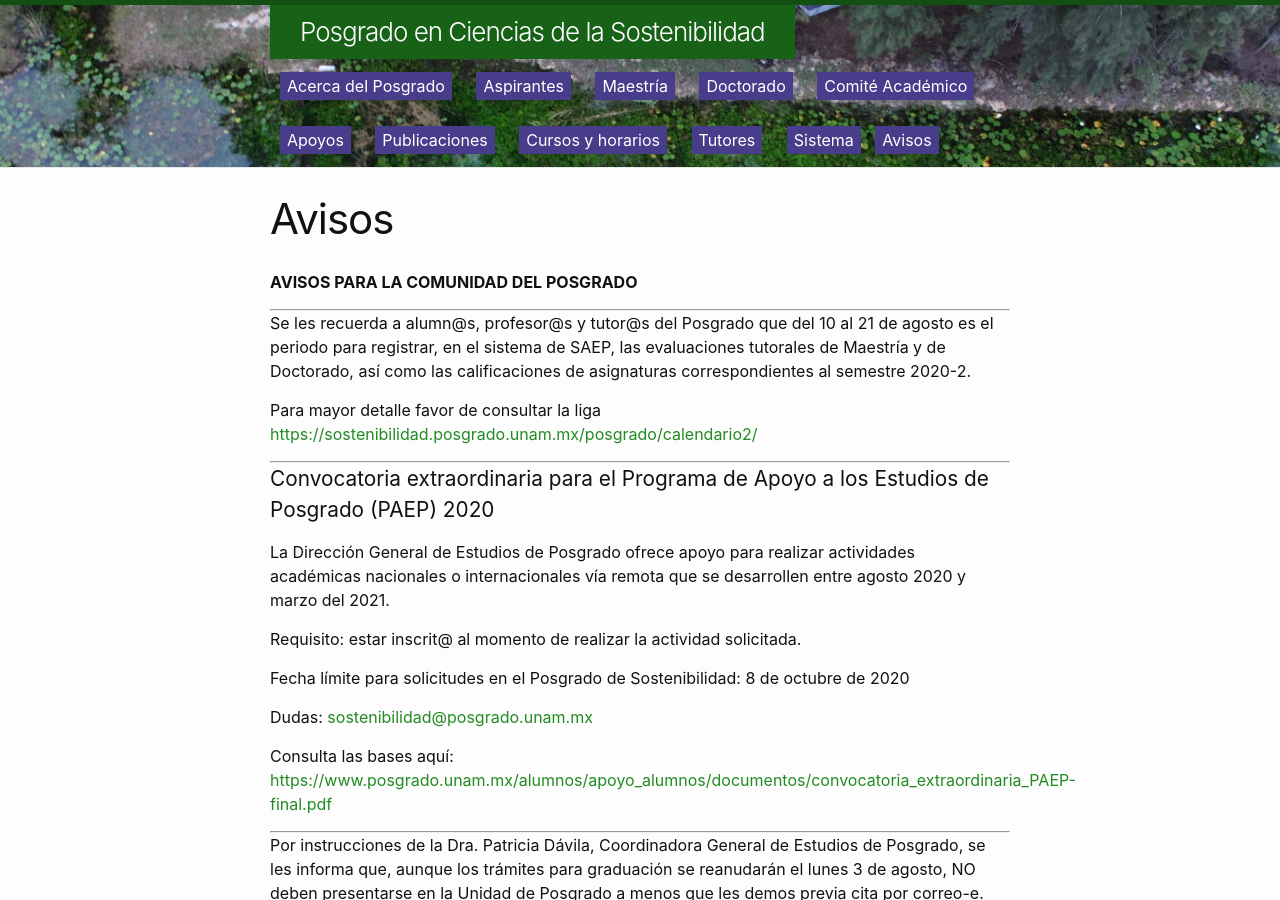
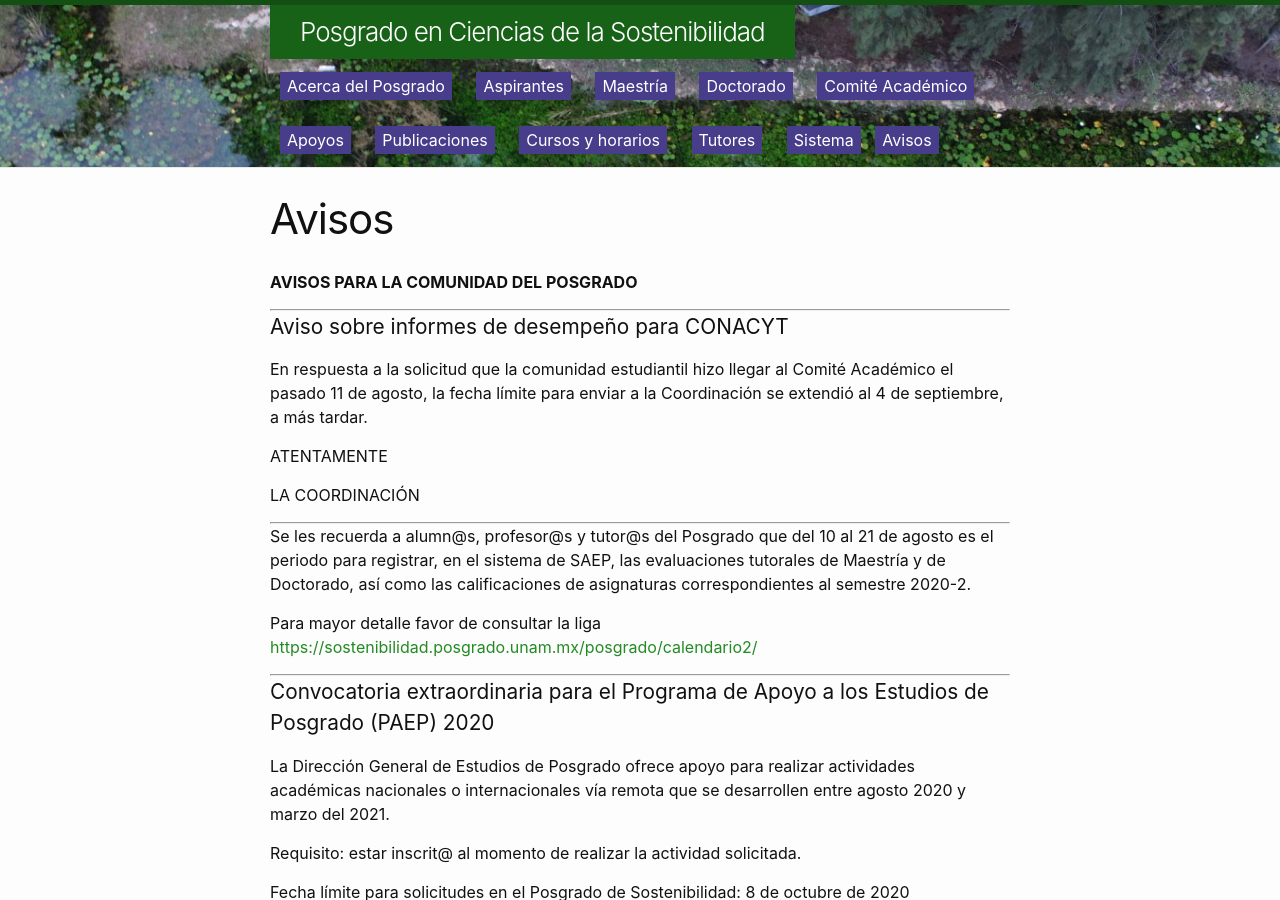
Before and after one commit to pcs-unam/pcs-unam.github.io, a Jekyll site: the page built from 09_avisos.md, in a window 1280 px wide and 900 px high. Built offline with Jekyll 4.4.1, drawn with Linux system fonts in a browser that asks for light colours.

Commit message:
Publicación nuevo aviso

```diff
--- a/09_avisos.md
+++ b/09_avisos.md
@@ -7,6 +7,19 @@ menu: true
 ---
 
 **AVISOS PARA LA COMUNIDAD DEL POSGRADO**
+
+
+---------------
+
+
+## Aviso sobre informes de desempeño para CONACYT ##
+
+En respuesta a la solicitud que la comunidad estudiantil hizo llegar al Comité Académico el pasado 11 de agosto, la fecha límite para enviar a la Coordinación se extendió al 4 de septiembre, a más tardar.
+
+ATENTAMENTE
+
+LA COORDINACIÓN
+
 
 
 
```
